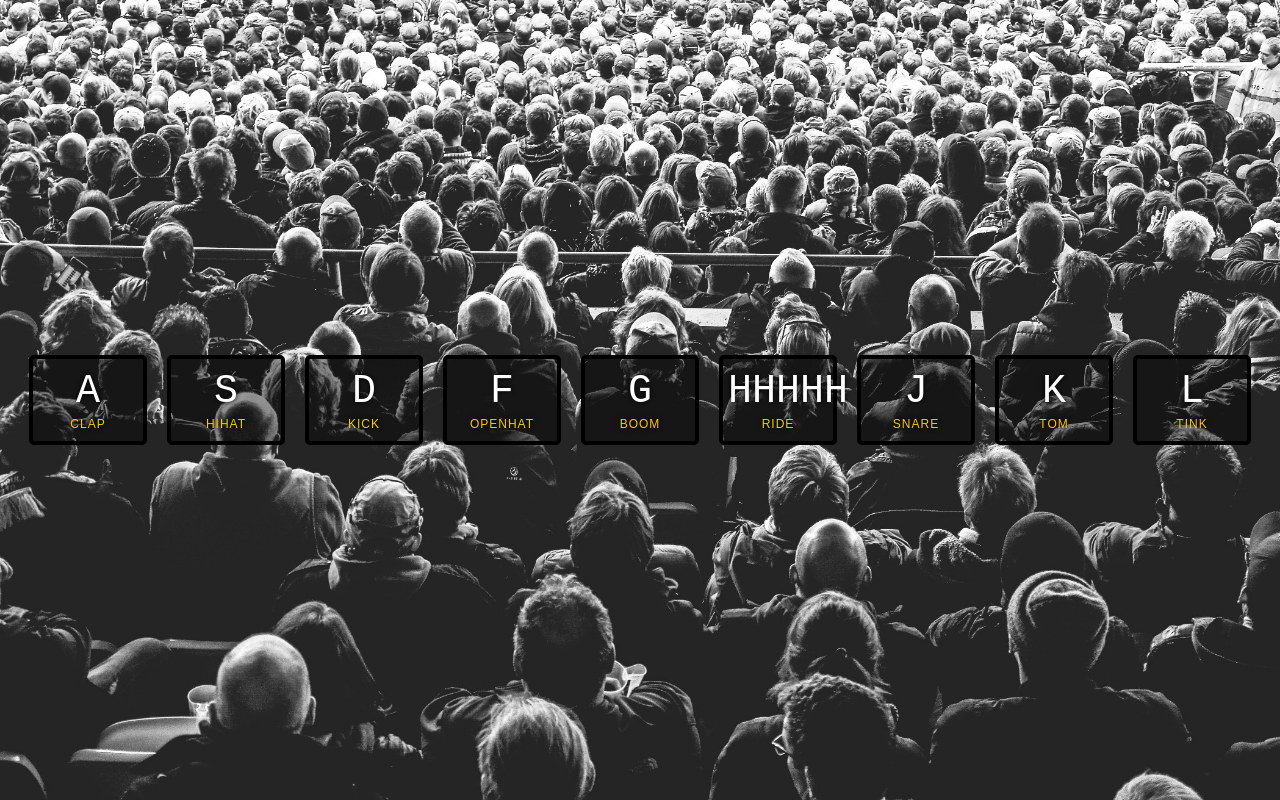
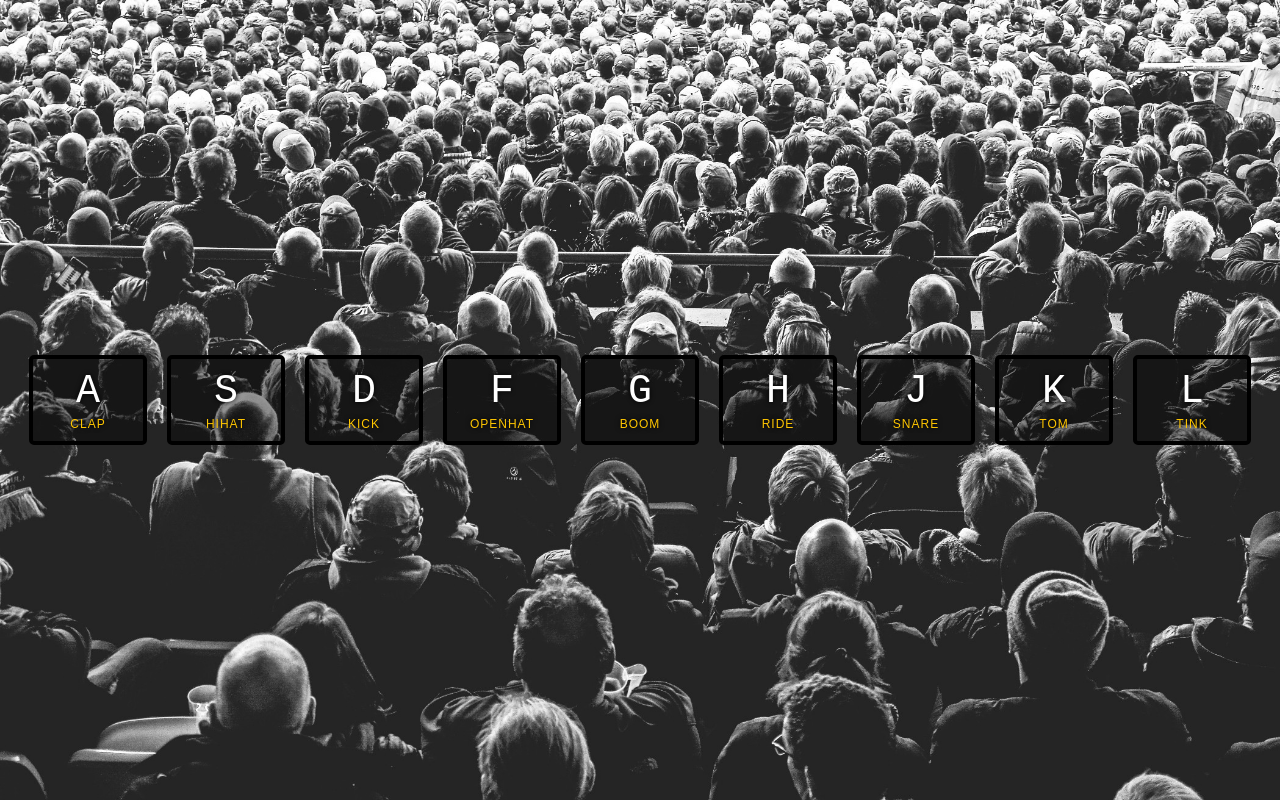
Before and after one commit to Sakou123/01-Javascript-Drum-Kit, a plain HTML site: page index.html in a window 1280 px wide. Drawn offline with Linux system fonts and the light colour scheme.

Commit message:
Update index.html

```diff
--- a/index.html
+++ b/index.html
@@ -30,7 +30,7 @@
       <span class="sound">boom</span>
     </div>
     <div data-key="72" class="key">
-      <kbd>HHHHH</kbd>
+      <kbd>H</kbd>
       <span class="sound">ride</span>
     </div>
     <div data-key="74" class="key">
```
